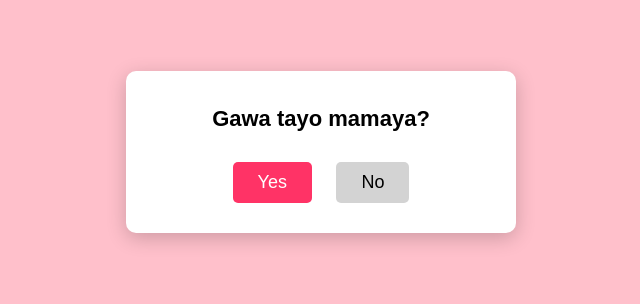
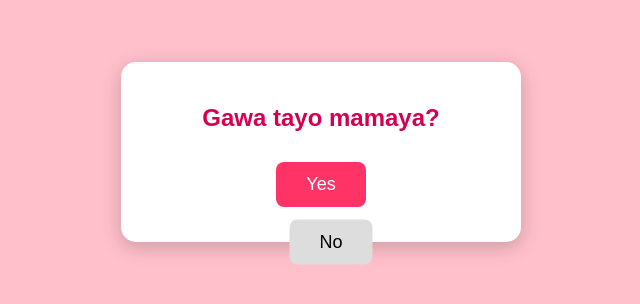
Before and after one commit to astralace15/question, a plain HTML site: page index.html in a window 1280 px wide. Shown: the part 248-552 px from the top of the page, without its empty margins (319-959 px from the left). Drawn offline with Linux system fonts and the light colour scheme.

Commit message:
Update index.html

```diff
--- a/index.html
+++ b/index.html
@@ -2,7 +2,7 @@
 <html lang="en">
 <head>
 <meta charset="UTF-8">
-<meta name="viewport" content="width=device-width, initial-scale=1.0">
+<meta name="viewport" content="width=device-width, initial-scale=1.0, maximum-scale=1.0">
 <title>For Mochi</title>
 <style>
     body {
@@ -11,44 +11,45 @@
         align-items: center;
         height: 100vh;
         margin: 0;
-        background: pink;
-        font-family: Arial, sans-serif;
+        background: #ffc0cb;
+        font-family: "Arial", sans-serif;
         text-align: center;
+        overflow: hidden;
     }
     .container {
+        width: 100%;
+        max-width: 350px;
         background: white;
-        padding: 20px;
-        border-radius: 10px;
+        padding: 25px;
+        border-radius: 15px;
         box-shadow: 0 5px 20px rgba(0,0,0,0.2);
-        width: 90%;
-        max-width: 350px;
     }
     h1 {
-        font-size: 22px;
+        font-size: 24px;
         margin-bottom: 20px;
+        color: #d60052;
     }
     button {
-        padding: 10px 25px;
+        padding: 12px 30px;
         margin: 10px;
         border: none;
-        border-radius: 5px;
+        border-radius: 8px;
         font-size: 18px;
         cursor: pointer;
-        transition: 0.2s;
     }
     #yesBtn {
         background: #ff3366;
         color: white;
     }
     #noBtn {
-        background: lightgray;
+        background: #ddd;
         color: black;
-        position: relative;
+        position: absolute;
     }
     #result {
         margin-top: 20px;
         font-size: 20px;
-        color: #d60052;
+        color: #c00048;
         display: none;
     }
     #photo {
@@ -66,7 +67,7 @@
     <button id="yesBtn">Yes</button>
     <button id="noBtn">No</button>
     <p id="result">I love you always, Mochi! ❤️</p>
-    <img id="photo" src="mochi.jpg" alt="Us">
+    <img id="photo" src="mochi.jpg" alt="Mochi Picture">
 </div>
 
 <script>
@@ -75,13 +76,20 @@ const yesBtn = document.getElementById("yesBtn");
 const result = document.getElementById("result");
 const photo = document.getElementById("photo");
 
-noBtn.addEventListener("mouseover", () => {
-    const x = Math.random() * window.innerWidth - 100;
-    const y = Math.random() * window.innerHeight - 100;
-    noBtn.style.position = "absolute";
+noBtn.style.left = "50%";
+noBtn.style.top = "60%";
+noBtn.style.transform = "translate(-50%, -50%)";
+
+noBtn.addEventListener("touchstart", moveNoButton);
+noBtn.addEventListener("mouseover", moveNoButton);
+
+function moveNoButton() {
+    const x = Math.random() * (window.innerWidth - 80);
+    const y = Math.random() * (window.innerHeight - 80);
     noBtn.style.left = x + "px";
     noBtn.style.top = y + "px";
-});
+    noBtn.style.position = "fixed";
+}
 
 yesBtn.addEventListener("click", () => {
     result.style.display = "block";
```
